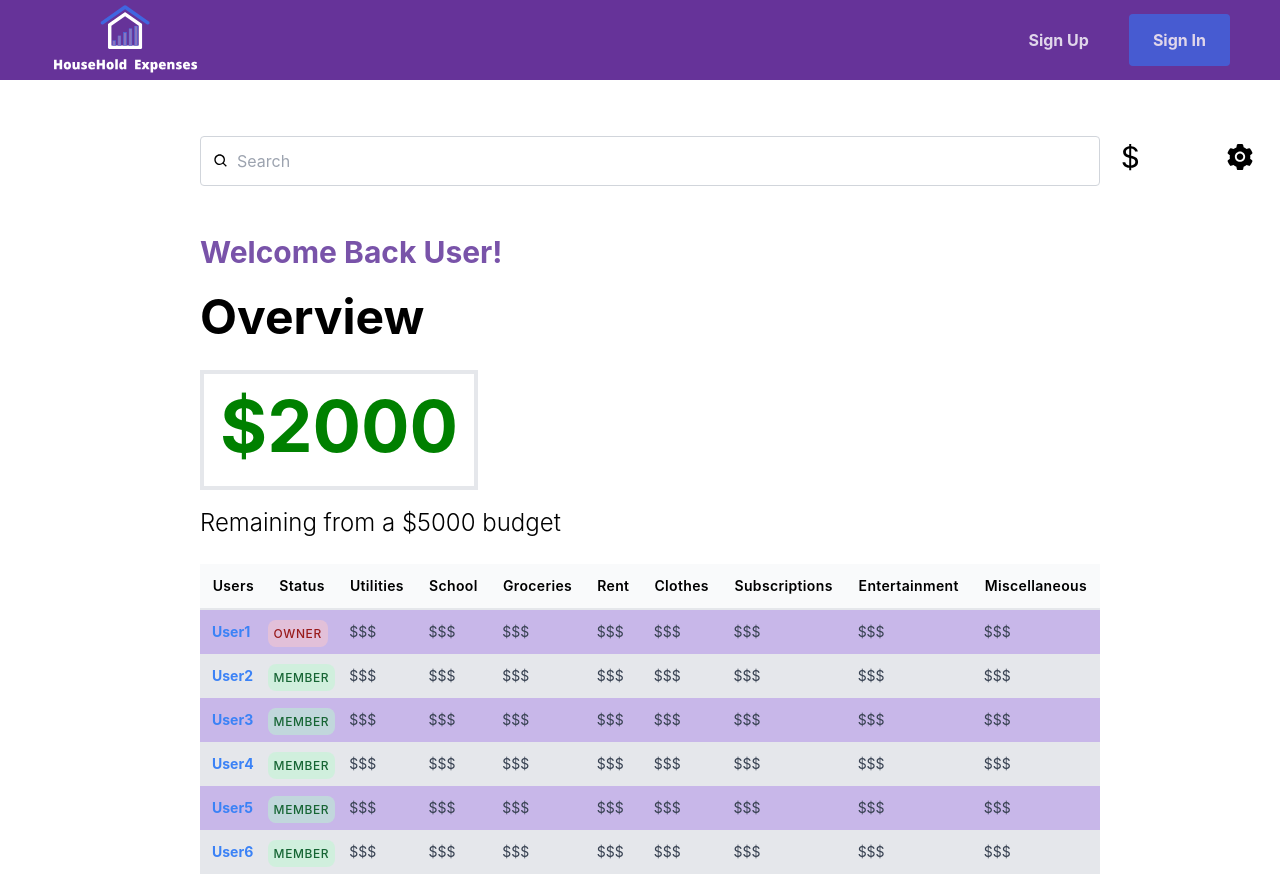
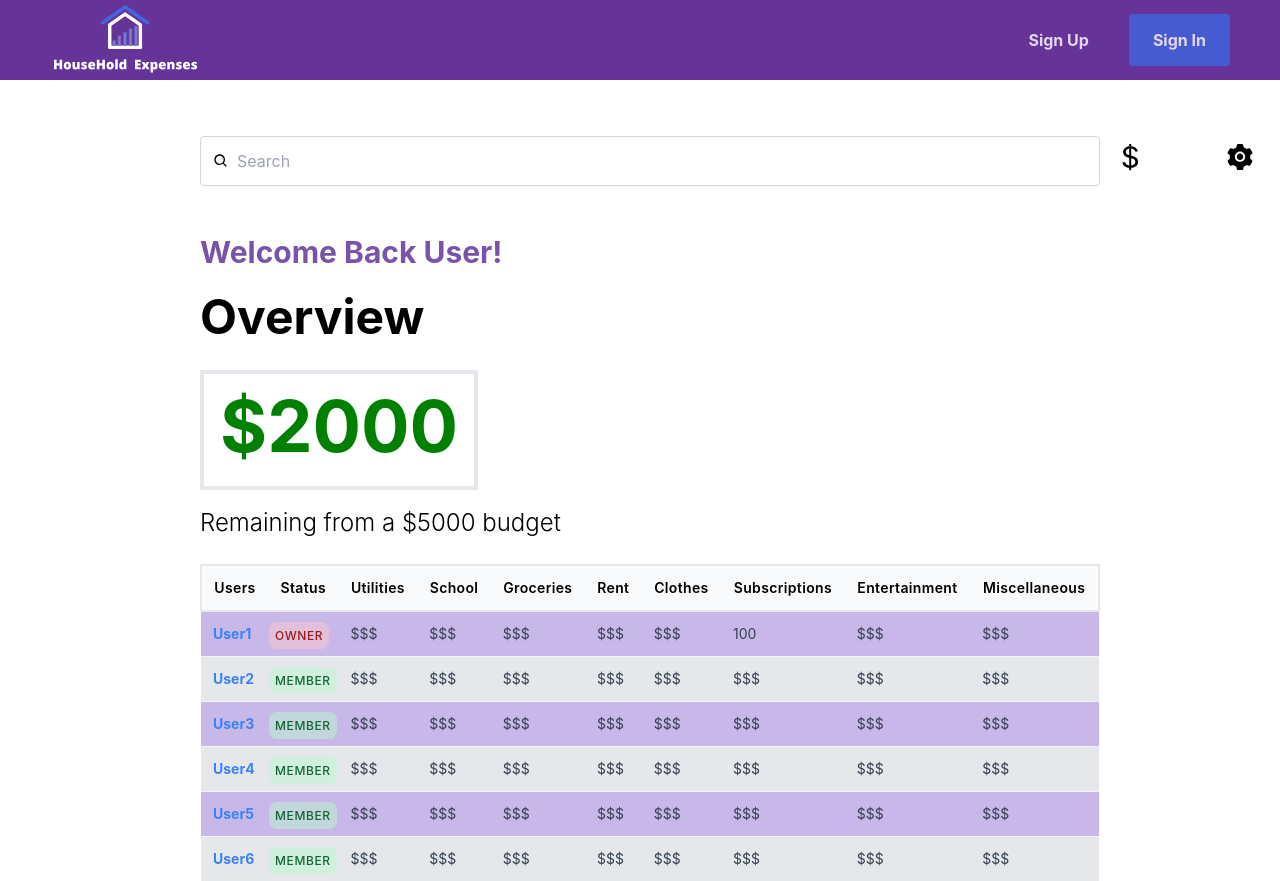
Before and after one commit to Zhou-Ziheng/HouseholdExpensesUI, a React (Create React App) app: page /Dashboard in a window 1280 px wide. Shown: the top 881 px of the page. Built offline with nearby package versions, Linux system fonts and the light colour scheme.

Commit message:
updated table for family dashboard

```diff
--- a/src/components/Dashboard/Dashboard.jsx
+++ b/src/components/Dashboard/Dashboard.jsx
@@ -48,8 +48,9 @@ const Dashboard = () => {
         <div className="flex text-2xl font-light mx-[200px] my-[25px]">
           Remaining from a $5000 budget
         </div>
+        <div className="overflow-auto rounded-lg">
           <table class="mx-[200px] w-[900px]">
-          <thead class="bg-gray-50 border-b-2 border-gray-200">
+            <thead class="bg-gray-50 border-2 border-gray-200">
               <tr>
                 <th class="p-3 text-sm font-semibold tracking-wide">Users</th>
                 <th class="p-3 text-sm font-semibold tracking-wide">Status</th>
@@ -63,8 +64,8 @@ const Dashboard = () => {
                 <th class="p-3 text-sm font-semibold tracking-wide">Miscellaneous</th>
               </tr>
             </thead>
-          <tbody>
-            <tr class="bg-[#c8b7e9]">
+            <tbody class="divide-y divide-gray-100">
+              <tr class="bg-[#c8b7e9] hover:bg-[#ac8ed1]">
                 <td class="p-3 text-sm text-gray-700">
                   <a href="#" class="font-bold text-blue-500 hover:underline">User1</a>
                 </td>
@@ -76,11 +77,11 @@ const Dashboard = () => {
                 <td class="p-3 text-sm text-gray-700">$$$</td>
                 <td class="p-3 text-sm text-gray-700">$$$</td>
                 <td class="p-3 text-sm text-gray-700">$$$</td>
-              <td class="p-3 text-sm text-gray-700">$$$</td>
+                <td class="p-3 text-sm text-gray-700">100</td>
                 <td class="p-3 text-sm text-gray-700">$$$</td>
                 <td class="p-3 text-sm text-gray-700">$$$</td>
               </tr>
-            <tr class="bg-gray-200">
+              <tr class="bg-gray-200 hover:bg-gray-400">
                 <td class="p-3 text-sm text-gray-700">
                   <a href="#" class="font-bold text-blue-500 hover:underline">User2</a>
                 </td>
@@ -96,7 +97,7 @@ const Dashboard = () => {
                 <td class="p-3 text-sm text-gray-700">$$$</td>
                 <td class="p-3 text-sm text-gray-700">$$$</td>
               </tr>
-            <tr class="bg-[#c8b7e9]">
+              <tr class="bg-[#c8b7e9] hover:bg-[#ac8ed1]">
                 <td class="p-3 text-sm text-gray-700">
                   <a href="#" class="font-bold text-blue-500 hover:underline">User3</a>
                 </td>
@@ -112,7 +113,7 @@ const Dashboard = () => {
                 <td class="p-3 text-sm text-gray-700">$$$</td>
                 <td class="p-3 text-sm text-gray-700">$$$</td>
               </tr>
-            <tr class="bg-gray-200">
+              <tr class="bg-gray-200 hover:bg-gray-400">
                 <td class="p-3 text-sm text-gray-700">
                   <a href="#" class="font-bold text-blue-500 hover:underline">User4</a>
                 </td>
@@ -128,7 +129,7 @@ const Dashboard = () => {
                 <td class="p-3 text-sm text-gray-700">$$$</td>
                 <td class="p-3 text-sm text-gray-700">$$$</td>
               </tr>
-            <tr class="bg-[#c8b7e9]">
+              <tr class="bg-[#c8b7e9] hover:bg-[#ac8ed1]">
                 <td class="p-3 text-sm text-gray-700">
                   <a href="#" class="font-bold text-blue-500 hover:underline">User5</a>
                 </td>
@@ -144,7 +145,7 @@ const Dashboard = () => {
                 <td class="p-3 text-sm text-gray-700">$$$</td>
                 <td class="p-3 text-sm text-gray-700">$$$</td>
               </tr>
-            <tr class="bg-gray-200">
+              <tr class="bg-gray-200 hover:bg-gray-400">
                 <td class="p-3 text-sm text-gray-700">
                   <a href="#" class="font-bold text-blue-500 hover:underline">User6</a>
                 </td>
@@ -163,7 +164,8 @@ const Dashboard = () => {
             </tbody>
           </table>
         </div>
-    </div>
+      </div >
+    </div >
   );
 };
 
```
Lines whose indentation alone changed are shown as unchanged.
